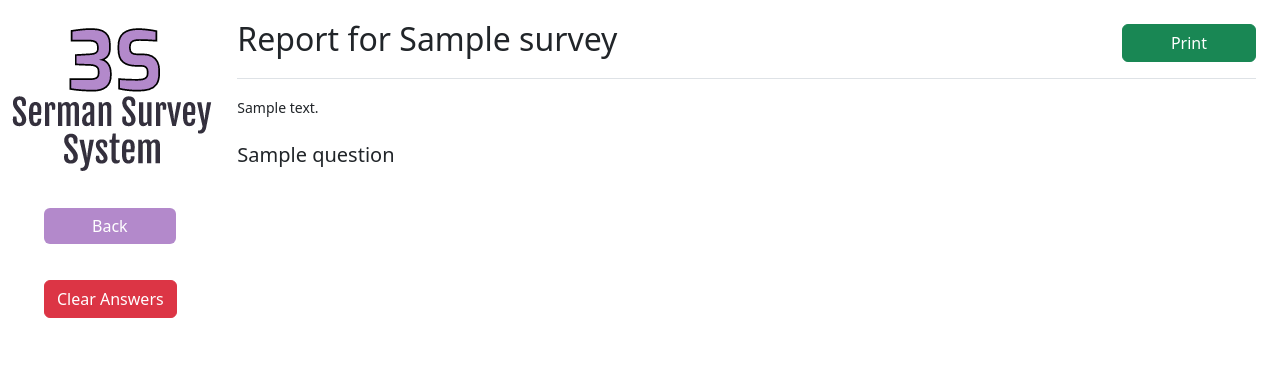
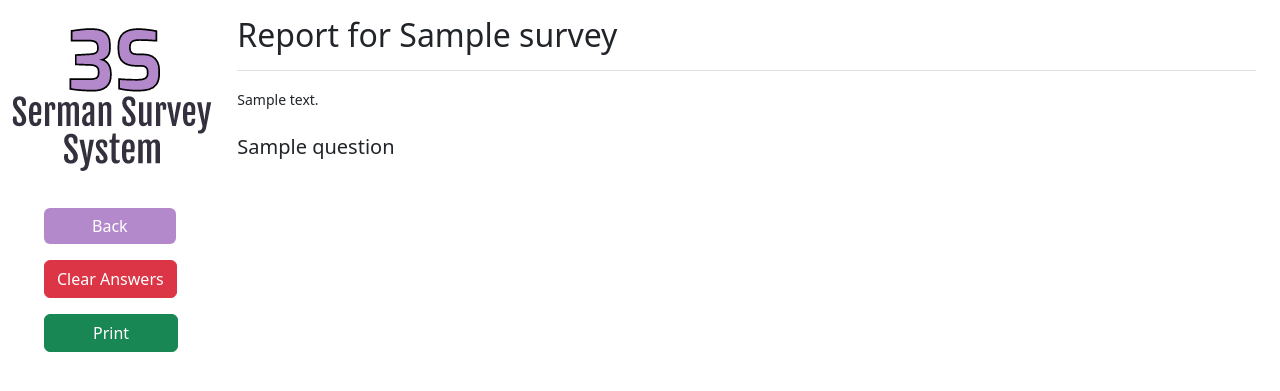
Before and after one commit to Serman2K/Serman-Survey-System, a PHP site: page /3S/Results.php?sid=1 in a window 1280 px wide. Shown: the top 391 px of the page. Run offline with PHP 8.4, Linux system fonts and the light colour scheme; the visitor is signed in with stand-in values (Sample User, id 1); tables that the repository leaves empty hold one stand-in row (values such as "Sample post"); data that the repository does not hold is empty.

Commit message:
Print button works!

```diff
--- a/html/Results.php
+++ b/html/Results.php
@@ -60,21 +60,21 @@ while($row=$answers->fetch_assoc()){
           <nav class="col-md-2 d-none d-md-block sidebar">
             <h1><img class="mt" src="../pictures/Logo.png" alt="" width="200" height="200"></h1>
             <div class="sidebar-sticky">
-              <ul class="nav flex-column">
+              <ul class="nav flex-column mb-2">
                 <li class="nav-item ms-4">
                   <a href="ShowSurvey.php?id=<?php echo $_GET['sid'] ?>" class="btn btn-primary ms-2 ps-5 pe-5">Back</a>
                 </li>
-
               </ul>
 
-              <h6 class="sidebar-heading d-flex justify-content-between align-items-center px-3 mt-4 mb-1 text-muted">
-                <a class="d-flex align-items-center text-muted" href="#" aria-label="Add a new report">
-                  <span data-feather="plus-circle"></span>
-                </a>
-              </h6>
               <ul class="nav flex-column mb-2">
                 <li class="nav-item ms-4">
                   <a href="DeleteResults.php?sid=<?php echo $_GET['sid'] ?>" id="reportBtn" class="btn btn-danger m-2 showBtn">Clear Answers</a>
+                </li>
+              </ul>
+
+			  <ul class="nav flex-column mb-2">
+                <li class="nav-item ms-4">
+					<button id="printBtn" onclick="window.print();return false;" class="btn btn-success ms-2 ps-5 pe-5">Print</button>
                 </li>
               </ul>
             </div>
@@ -83,11 +83,6 @@ while($row=$answers->fetch_assoc()){
           <main role="main" class="col-md-9 ml-sm-auto col-lg-10 px-4">
             <div class="d-flex justify-content-between flex-wrap flex-md-nowrap align-items-center pt-3 pb-2 mb-3 border-bottom">
               <h1 class="h2">Report for <?php echo $stitle ?></h1>
-              <div class="btn-toolbar mb-2 mb-md-0">
-                <div class="btn-group mr-2">
-                  <a href="PrintReport.php?sid=<?php echo $id ?>" target="_blank" rel="noopener noreferrer" id="showBtn" class="btn btn-success my-2 ps-5 pe-5">Print</a>
-                </div>
-              </div>
             </div>
 
             <div>
@@ -151,13 +146,9 @@ while($row=$answers->fetch_assoc()){
 
 <script src="https://cdn.jsdelivr.net/npm/bootstrap@5.0.2/dist/js/bootstrap.bundle.min.js" integrity="sha384-MrcW6ZMFYlzcLA8Nl+NtUVF0sA7MsXsP1UyJoMp4YLEuNSfAP+JcXn/tWtIaxVXM" crossorigin="anonymous"></script>
 
-  </body>
-
-<script src="../js/Survey.js"></script>
+</body>
 
 </html>
-
-
 
 <?php
 }
```
